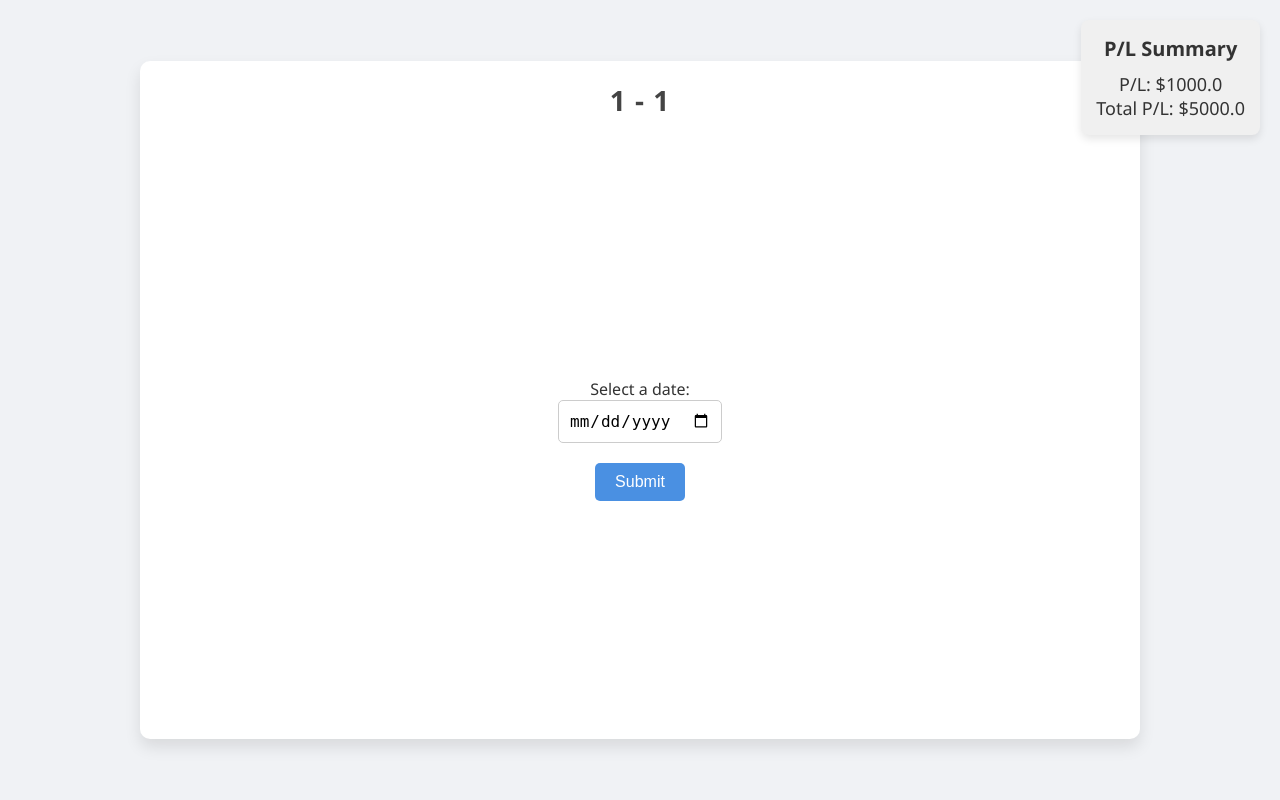
After one commit to SiteSyncPortal/SiteSync, a Flask app: page /projects/1/1 in a window 1280 px wide. The commit adds this page. Run offline with Flask 3, Linux system fonts and the light colour scheme; parts of the project's set-up code (start-up, migrations or seed data) failed here and were passed over.

Commit message:
DPR view added Delete button implemented

```diff
--- a/app/routes.py
+++ b/app/routes.py
@@ -1,5 +1,5 @@
-from flask import Blueprint, render_template, request, redirect, url_for,flash
-from app.models import get_projects, add_project_to_db
+from flask import Blueprint, render_template, request, redirect, url_for, flash, jsonify, request
+from app.models import get_projects, add_project_to_db, delete_project_in_db
 
 main = Blueprint('main', __name__)
 
@@ -33,6 +33,12 @@ def projects():
     projects = get_projects()
     return render_template('projects.html', projects=projects)
 
+@main.route('/select_report')
+def select_report():
+    project_name = request.args.get('project_name')
+    project_location = request.args.get('project_location')
+    return render_template('select_report.html',project_name=project_name, project_location=project_location )
+
 @main.route('/add_project', methods=['POST'])
 def add_project():
     # Get form data
@@ -51,6 +57,7 @@ def add_project():
     if status == "In Progress":
         end_date = None
 
+    # Condition 3: If project with same name and location exists raise error
     existing_projects = get_projects()
     for project in existing_projects:
         if project['project_name'].strip().lower() == project_name and project['location'].strip().lower() == location:
@@ -60,3 +67,29 @@ def add_project():
     # Add the project to the database if all conditions are met
     add_project_to_db(project_name, location, start_date, end_date, status)
     return redirect(url_for('main.projects'))
+
+@main.route('/delete_project', methods=['POST'])
+def delete_project():
+    data = request.json
+    project_id = data.get('project_id')
+
+    if project_id:
+        result = delete_project_in_db(project_id)
+    if result['success']:
+        return jsonify({'success': True})
+
+    return jsonify({'success': False})
+
+@main.route('/projects/<project_name>/<location>', methods=['GET', 'POST'])
+def project_details(project_name, location):
+    pl_value = 1000.00  # Example value, replace with actual logic
+    total_pl_value = 5000.00  # Example value, replace with actual logic
+
+    if request.method == 'POST':
+        selected_date = request.form.get('calendar')
+        flash(f"Selected date: {selected_date}")
+    # Use the project_name and location parameters in your view logic
+    return render_template('dpr.html', project_name=project_name,
+                           location=location,
+                           pl_value=pl_value,
+                           total_pl_value=total_pl_value)
--- /dev/null
+++ b/app/static/css/pl_calendar_style.css
@@ -0,0 +1,57 @@
+Custom styles for the P/L and Calendar page
+
+.container {
+    position: relative;
+    padding: 20px;
+    margin-top: 50px;
+}
+
+.pl-box {
+    position: absolute;
+    top: 20px;
+    right: 20px;
+    background-color: #f0f0f0;
+    padding: 15px;
+    border-radius: 8px;
+    box-shadow: 0 4px 8px rgba(0, 0, 0, 0.1);
+    text-align: center;
+    font-size: 18px;
+}
+
+.pl-box h3 {
+    margin-bottom: 10px;
+    font-size: 20px;
+}
+
+.calendar-container {
+    display: flex;
+    justify-content: center;
+    align-items: center;
+    height: 70vh;
+}
+
+.calendar-container form {
+    text-align: center;
+}
+
+.calendar-container input[type="date"] {
+    padding: 10px;
+    font-size: 16px;
+    margin-bottom: 20px;
+    border-radius: 5px;
+    border: 1px solid #ccc;
+}
+
+.calendar-container button {
+    padding: 10px 20px;
+    font-size: 16px;
+    background-color: #4A90E2;
+    color: white;
+    border: none;
+    border-radius: 5px;
+    cursor: pointer;
+}
+
+.calendar-container button:hover {
+    background-color: #357ABD;
+}
--- /dev/null
+++ b/app/templates/dpr.html
@@ -0,0 +1,44 @@
+<!DOCTYPE html>
+<html lang="en">
+<head>
+    <meta charset="UTF-8">
+    <meta name="viewport" content="width=device-width, initial-scale=1.0">
+    <link rel="stylesheet" href="{{ url_for('static', filename='css/db_style.css') }}">
+    <link rel="stylesheet" href="{{ url_for('static', filename='css/pl_calendar_style.css') }}">
+    <title>{{ project_name }} - {{ location }}</title>
+</head>
+<body>
+    <div class="container">
+        <header>
+            <h1>{{ project_name }} - {{ location }}</h1>
+        </header>
+        {% with messages = get_flashed_messages() %}
+          {% if messages %}
+            <div class="alert alert-danger">
+              <ul>
+                {% for message in messages %}
+                  <li>{{ message }}</li>
+                {% endfor %}
+              </ul>
+            </div>
+          {% endif %}
+        {% endwith %}
+
+        <!-- P/L Box on Top Right -->
+        <div class="pl-box">
+            <h3>P/L Summary</h3>
+            <p>P/L: $<span id="pl-value">{{ pl_value }}</span></p>
+            <p>Total P/L: $<span id="total-pl-value">{{ total_pl_value }}</span></p>
+        </div>
+
+        <!-- Calendar in the Center -->
+        <div class="calendar-container">
+            <form action="{{ url_for('main.project_details', project_name=project_name, location=location) }}" method="POST">
+                <label for="calendar">Select a date:</label><br>
+                <input type="date" id="calendar" name="calendar" required><br>
+                <button type="submit">Submit</button>
+            </form>
+        </div>
+    </div>
+</body>
+</html>
--- a/app/templates/projects.html
+++ b/app/templates/projects.html
@@ -27,7 +27,7 @@
         <div class="projects-grid">
             {% for project in projects %}
             <div class="project-tile">
-                <a href="{{ url_for('main.projects', project_name=project.project_name) }}">
+                <a href="{{ url_for('main.select_report', project_name=project.project_name, project_location=project.location) }}">
                     <h3>{{ project.project_name }}</h3>
                     <p>Location: {{ project.location }}</p>
                     <p>Start Date: {{ project.start_date }}</p>
```
Also changed, not shown: app/models.py (+10 -2 lines), app/static/css/db_style.css (+29 -0 lines), app/static/js/scripts.js (+29 -0 lines), app/templates/select_report.html (added, +47 -0 lines).
